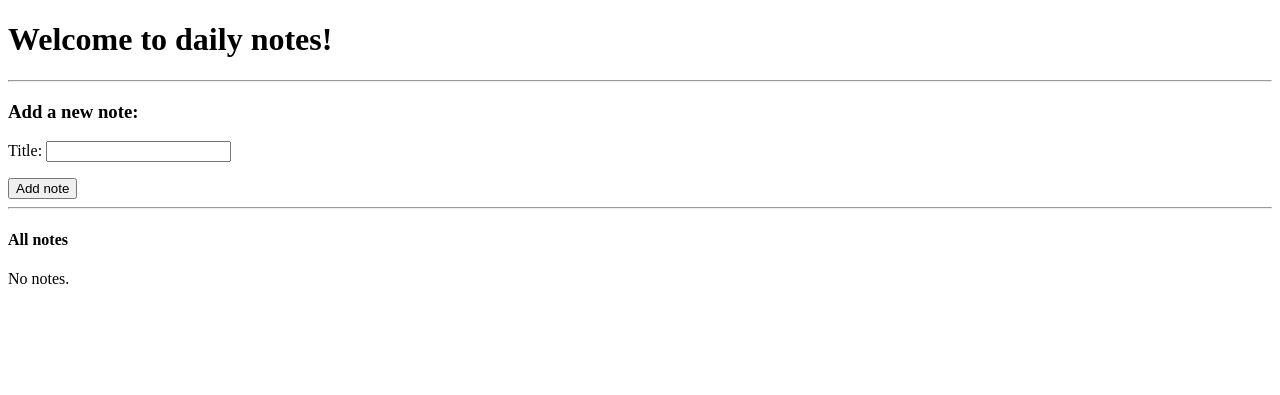
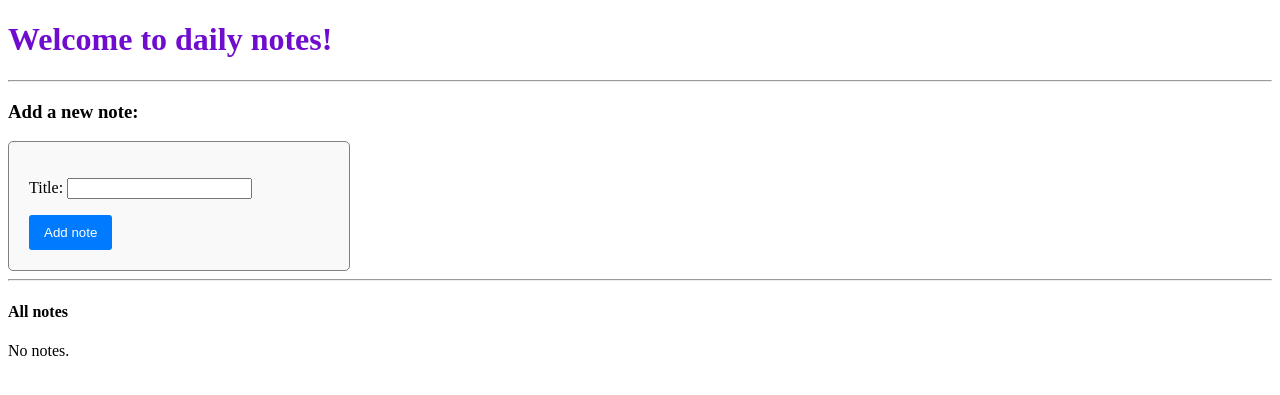
Before and after one commit to heisraymond/djangOps, a Django app: page / in a window 1280 px wide. Shown: the top 395 px of the page. Run offline with Django 5.2, Linux system fonts and the light colour scheme; data that the repository does not hold is empty.

Commit message:
Finally completed first part of my project

```diff
--- a/crm/templates/index.html
+++ b/crm/templates/index.html
@@ -1,8 +1,11 @@
+{% load static %}
+
 <!DOCTYPE html>
 <html lang="en">
 <head>
     <meta charset="UTF-8">
     <meta name="viewport" content="width=device-width, initial-scale=1.0">
+    <link rel="stylesheet" href="{% static 'css/styles.css' %}">
     <title>Daily Notes</title>
 </head>
 <body>
@@ -10,7 +13,7 @@
     <hr/>
 
     <h3>Add a new note: </h3>
-    <form action="" method="post">
+    <form id="note-form" action="" method="post">
          {% csrf_token %}
          {{myForm.as_p}}
 
--- a/project/settings.py
+++ b/project/settings.py
@@ -120,6 +120,8 @@ USE_TZ = True
 
 STATIC_URL = "static/"
 
+STATICFILES_DIRS = [BASE_DIR/'static']
+
 # Default primary key field type
 # https://docs.djangoproject.com/en/5.1/ref/settings/#default-auto-field
 
--- /dev/null
+++ b/static/css/styles.css
@@ -0,0 +1,24 @@
+h1{
+    color: rgb(112, 12, 206);
+}
+
+#note-form {
+    border: 1px solid gray;
+    padding: 20px;
+    border-radius: 5px;
+    background-color: #f9f9f9;
+    width: 300px;
+}
+
+#note-form button {
+    background-color: #007bff;
+    color: white;
+    border: none;
+    padding: 10px 15px;
+    border-radius: 3px;
+    cursor: pointer;
+}
+
+#note-form button:hover {
+    background-color: #0056b3;
+}
```
